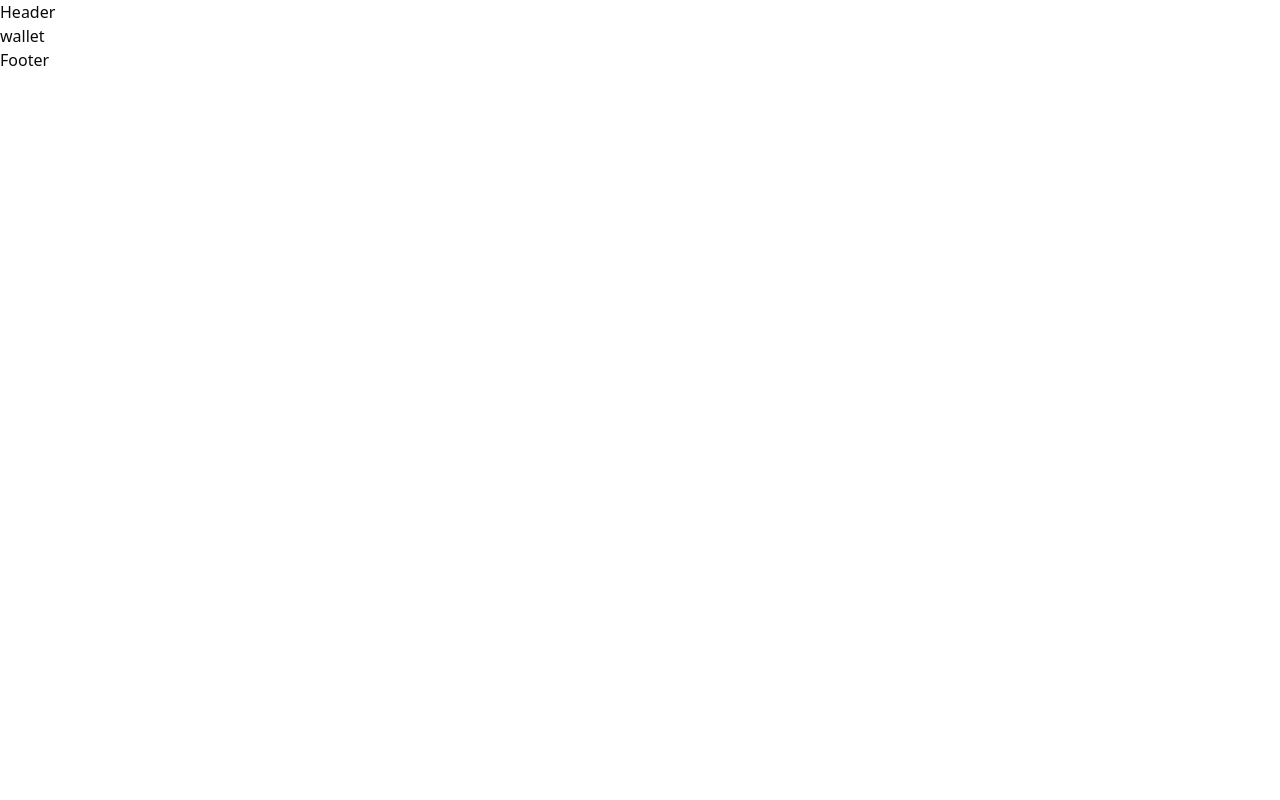
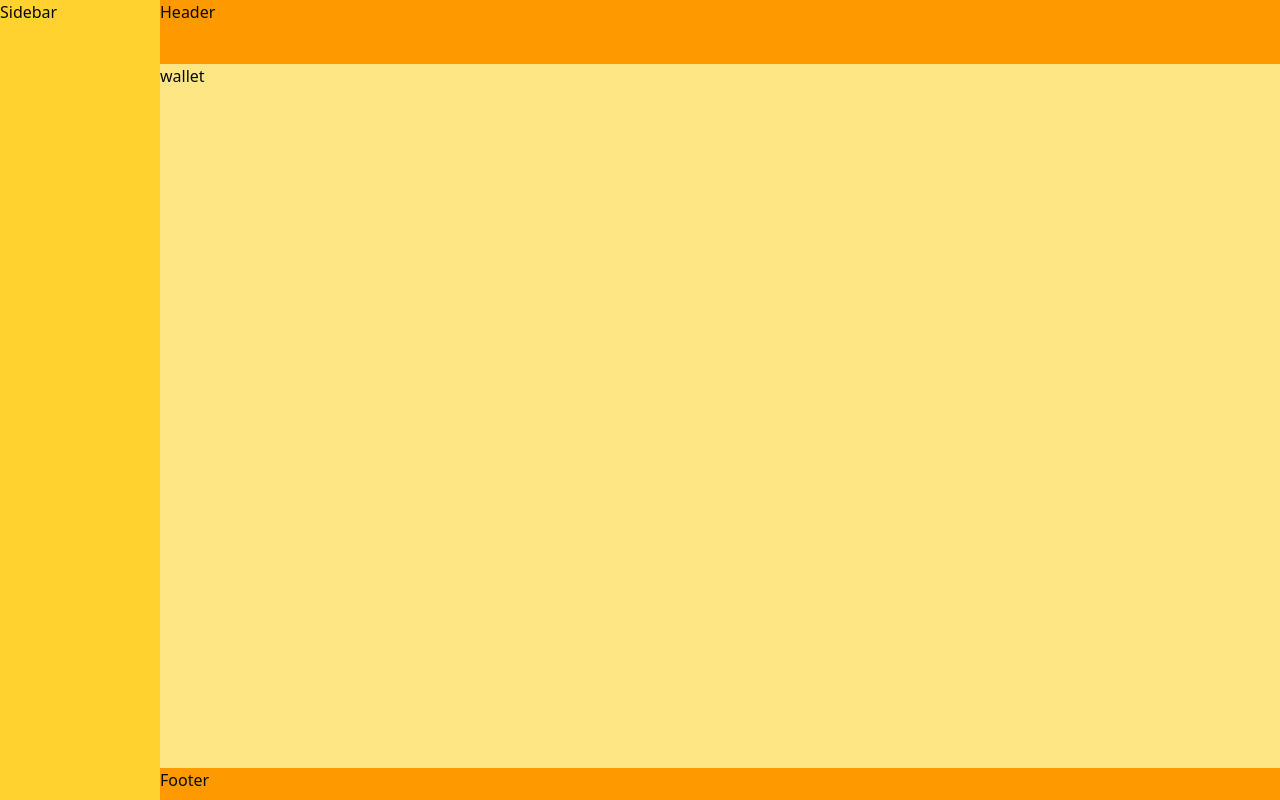
Before and after one commit to yrzcode/nextjs-wallet, a Next.js app: page / in a window 1280 px wide. Built offline with nearby package versions, Linux system fonts and the light colour scheme.

Commit message:
create main layout

```diff
--- a/app/layout.tsx
+++ b/app/layout.tsx
@@ -1,6 +1,9 @@
+import "./globals.css";
 import type { Metadata } from "next";
 import { Geist, Geist_Mono } from "next/font/google";
-import "./globals.css";
+import Footer from "@/components/layouts/Footer";
+import Header from "@/components/layouts/Header";
+import Sidebar from "@/components/layouts/Sidebar";
 
 const geistSans = Geist({
   variable: "--font-geist-sans",
@@ -26,13 +29,24 @@ export default function RootLayout({
   return (
     <html lang="en">
       <body
-        className={`${geistSans.variable} ${geistMono.variable} antialiased`}
+        className={`flex h-screen ${geistSans.variable} ${geistMono.variable} antialiased`}
       >
-        <header>
-          <h1>Header</h1>
-        </header>
-        <main>{children}</main>
-        <footer>Footer</footer>
+        {/* Sidebar Area */}
+        <aside className="w-40 h-full bg-amber-300 flex">
+          <Sidebar />
+        </aside>
+
+        {/* Main Area */}
+        <main className="flex-1 flex flex-col">
+          <header className="h-16 bg-amber-500">
+            <Header />
+          </header>
+          {/* Pages */}
+          <section className="flex-1 bg-amber-200">{children}</section>
+          <footer className="h-8 bg-amber-500">
+            <Footer />
+          </footer>
+        </main>
       </body>
     </html>
   );
--- /dev/null
+++ b/components/layouts/Footer.tsx
@@ -0,0 +1,5 @@
+const Footer = () => {
+  return <div>Footer</div>;
+};
+
+export default Footer;
--- /dev/null
+++ b/components/layouts/Header.tsx
@@ -0,0 +1,5 @@
+const Header = () => {
+  return <div>Header</div>;
+};
+
+export default Header;
--- /dev/null
+++ b/components/layouts/Sidebar.tsx
@@ -0,0 +1,5 @@
+const Sidebar = () => {
+  return <>Sidebar</>;
+};
+
+export default Sidebar;
```
